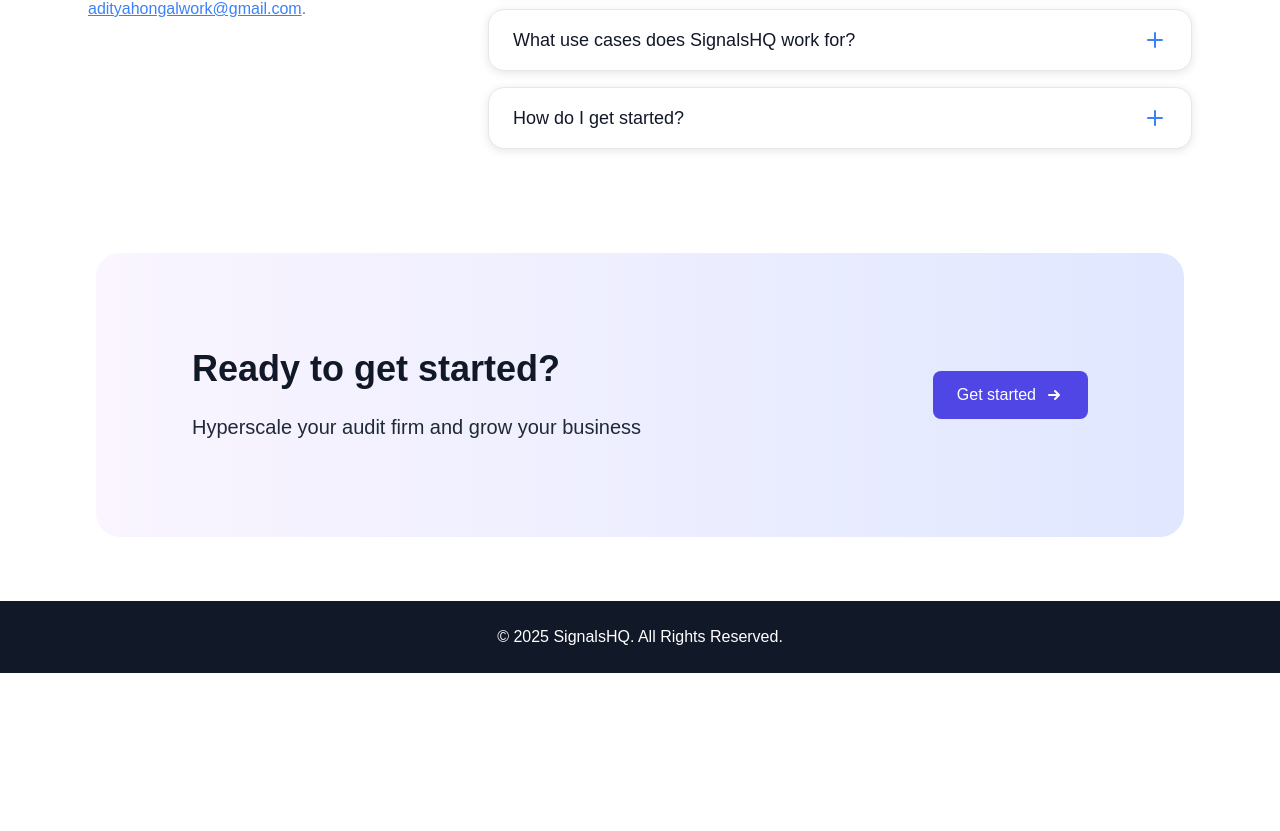
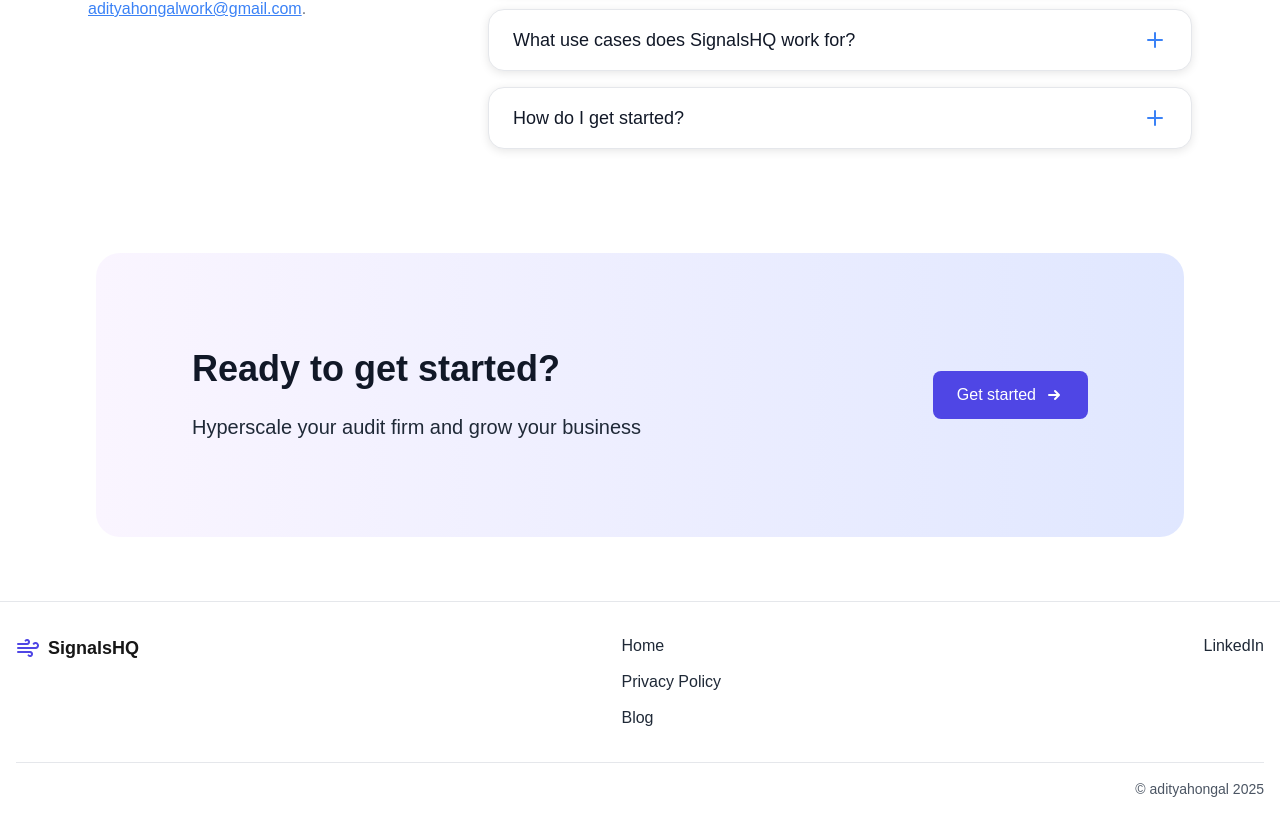
Before and after one commit to adityahongal/Ai-audit-website, a Next.js app: page / in a window 1280 px wide. Shown: the part 4695-5526 px from the top of the page. Before the commit the page ends 5368 px from the top, so only its background shows below. Built offline with nearby package versions, Linux system fonts and the light colour scheme.

Commit message:
Added simple footer component

```diff
--- a/src/components/Footer.jsx
+++ b/src/components/Footer.jsx
@@ -1,9 +1,45 @@
+'use client';
+
+import React from "react";
+
 export default function Footer() {
     return (
-      <footer className="bg-gray-900 text-white py-6">
-        <div className="container mx-auto text-center">
-          <p>&copy; {new Date().getFullYear()} SignalsHQ. All Rights Reserved.</p>
-        </div>
-      </footer>
-    );
+        <footer className="w-full bg-white py-8 border-t border-gray-200">
+          <div className="container mx-auto px-4">
+            <div className="flex flex-col md:flex-row justify-between items-start mb-8">
+              {/* Logo section */}
+              <div className="mb-6 md:mb-0">
+                <div className="flex items-center">
+                  <div className="text-indigo-600 mr-2">
+                    <svg xmlns="http://www.w3.org/2000/svg" width="24" height="24" viewBox="0 0 24 24" fill="none" stroke="currentColor" strokeWidth="2" strokeLinecap="round" strokeLinejoin="round">
+                      <path d="M9.59 4.59A2 2 0 1 1 11 8H2m10.59 11.41A2 2 0 1 0 14 16H2m15.73-8.27A2.5 2.5 0 1 1 19.5 12H2"></path>
+                    </svg>
+                  </div>
+                  <span className="text-lg font-bold">SignalsHQ</span>
+                </div>
+              </div>
+
+              {/* Navigation links */}
+              <div className="flex flex-col mb-6 md:mb-0">
+                <a href="#" className="text-gray-800 hover:text-indigo-600 mb-3">Home</a>
+                <a href="#" className="text-gray-800 hover:text-indigo-600 mb-3">Privacy Policy</a>
+                <a href="#" className="text-gray-800 hover:text-indigo-600">Blog</a>
+              </div>
+
+              {/* Social links */}
+              <div>
+                <a href="#" className="text-gray-800 hover:text-indigo-600">LinkedIn</a>
+              </div>
+            </div>
+
+            {/* Divider line */}
+            <div className="border-t border-gray-200 my-4"></div>
+
+            {/* Copyright */}
+            <div className="text-right text-gray-600 text-sm">
+              © adityahongal 2025
+            </div>
+          </div>
+        </footer>
+      );
   }
```
